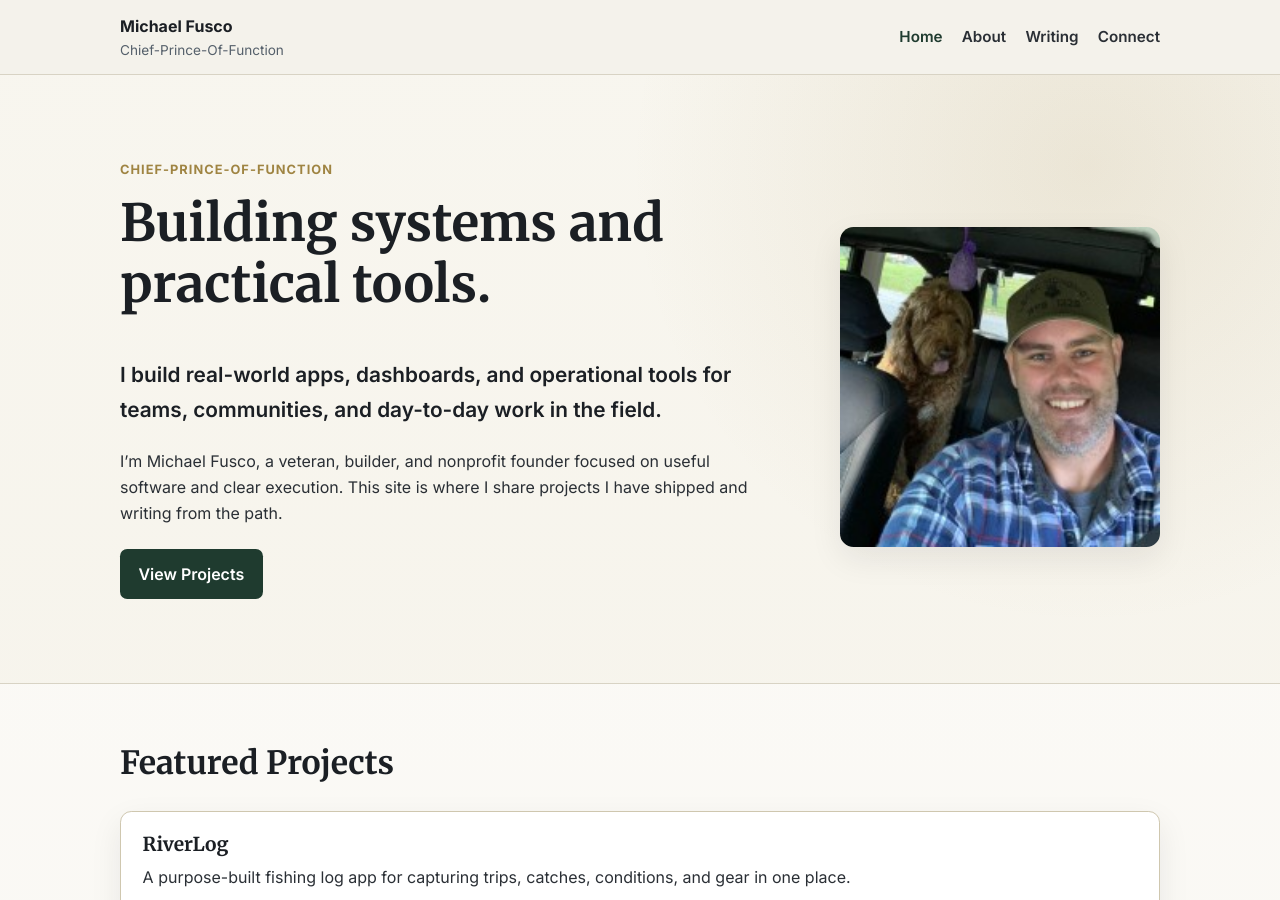
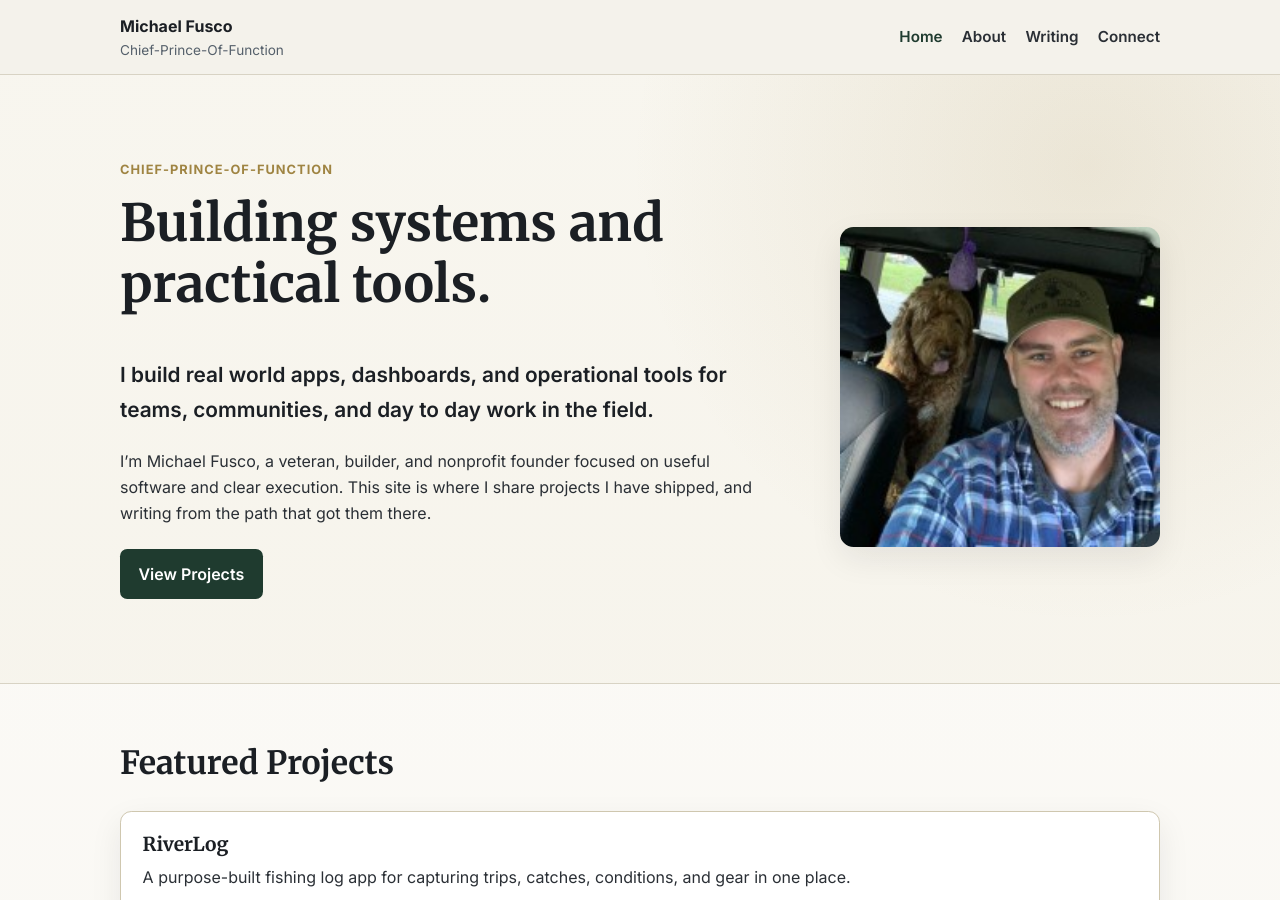
Before and after one commit to Chief-Prince-Of-Function/chief-prince-of-function.github.io, a Jekyll site: the page built from index.markdown, in a window 1280 px wide and 900 px high. Built offline with Jekyll 4.4.1, drawn with Linux system fonts in a browser that asks for light colours.

Commit message:
Update introduction text in index.markdown
Corrected phrasing and punctuation in the introduction.

```diff
--- a/index.markdown
+++ b/index.markdown
@@ -8,8 +8,8 @@ title: Home
     <div class="hero-text">
       <p class="eyebrow">Chief-Prince-Of-Function</p>
       <h1>Building systems and practical tools.</h1>
-      <p class="lead">I build real-world apps, dashboards, and operational tools for teams, communities, and day-to-day work in the field.</p>
-      <p>I’m Michael Fusco, a veteran, builder, and nonprofit founder focused on useful software and clear execution. This site is where I share projects I have shipped and writing from the path.</p>
+      <p class="lead">I build real world apps, dashboards, and operational tools for teams, communities, and day to day work in the field.</p>
+      <p>I’m Michael Fusco, a veteran, builder, and nonprofit founder focused on useful software and clear execution. This site is where I share projects I have shipped, and writing from the path that got them there.</p>
       <div class="cta-row">
         <a class="button button--primary" href="#projects">View Projects</a>
       </div>
```
